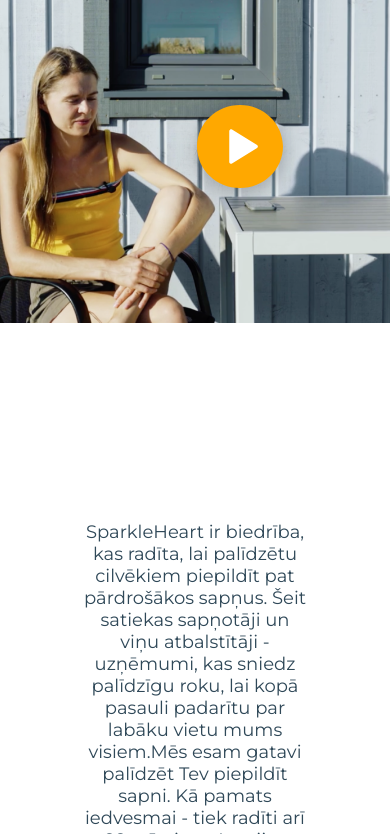
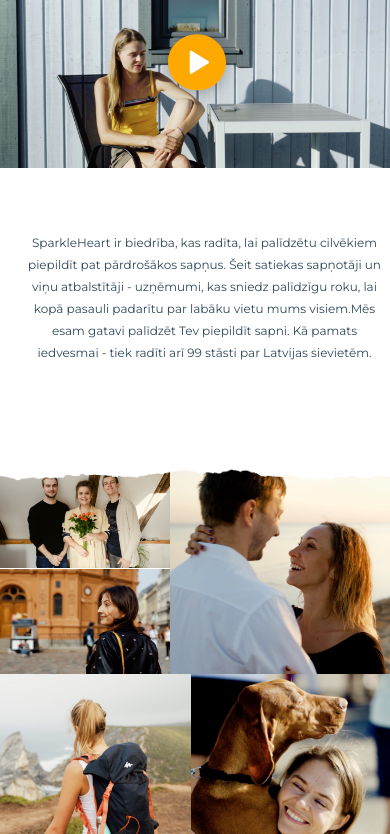
Before and after one commit to ArmPetri/Task_2_Armands_Petrikas, a plain HTML site: page index.html in a window 390 px wide. Shown: the part 93-927 px from the top of the page. Drawn offline with Linux system fonts and the light colour scheme.

Commit message:
Modifications

```diff
--- a/index.html
+++ b/index.html
@@ -46,7 +46,7 @@
   <main class="main">
     <img class="hero-wave" src="assets/img/Union.png" alt="#">
     <section class="hero">
-      <img class="hero-image" src="../img/Sparkle Video 1.png" alt="">
+      <img class="hero-image" src="./assets/img/Sparkle Video 1.png" alt="">
       <img class="play-button" src="./assets/img/Vector.svg" alt="#">
     </section>
     <section class="description">
--- a/resource/scss/layout/_header.scss
+++ b/resource/scss/layout/_header.scss
@@ -5,7 +5,7 @@
   height: 92.51px;
   display: flex;
   flex-direction: row;
-  padding: 0px 62px;
+  padding: 0px 45px;
   position: relative;
   z-index: 3;
   margin: 0;
@@ -22,6 +22,8 @@
   }
 
   .nav {
+
+
     .nav-link {
       font-family: fonts.$MontserratM;
       font-style: normal;
@@ -44,6 +46,8 @@
 
     .language {
       appearance: none;
+      -moz-appearance: none;
+      -webkit-appearance: none;
       border: none;
       font-family: fonts.$MontserratM;
       font-style: normal;
@@ -51,9 +55,7 @@
       font-size: 18px;
       line-height: 22px;
       color: colors.$navbar;
-      padding-bottom: 5.5px;
-      margin-right: 2px;
-      margin-left: 30px;
+      margin-left:24px;
 
       &:focus {
         border: none;
@@ -114,7 +116,7 @@
     height: 45px;
     margin-top: 33px;
     padding-bottom: 3px;
-    margin-left: 242px;
+    margin-left: 258px;
   }
   .mobile-nav {
 		display: none;
@@ -157,6 +159,7 @@
     height: 58.09px;
     justify-content: space-between;
     text-align: center;
+    padding: 0 20px;
 
     .logo {
       position: static;
--- a/resource/scss/layout/_main.scss
+++ b/resource/scss/layout/_main.scss
@@ -7,27 +7,27 @@
 
   .hero-wave {
     position: absolute;
-    margin-top: -0.1rem;
+    margin-top: -0.4rem;
     left: 0;
     width: 100%;
     z-index: 2;
   }
 
   .hero {
-    background-image: url("../img/Sparkle Video 1.png");
     width: 100%;
-    background-position: center;
-    background-repeat: no-repeat;
-    background-size: cover;
+    height: auto;
+    z-index: 1;
     position: relative;
-    top: -3rem;
-    z-index: 1;
+    margin-top: -1.2rem;
 
     .play-button {
+      transition: all 0.1s ease-in-out;
+      margin: 0;
       position: absolute;
-      top: 42.3%;
-      left:45.4%;
-      transition: all 0.1s ease-in-out;
+      top: 50%;
+      left: 50.5%;
+      -ms-transform: translate(-50%, -50%);
+      transform: translate(-50%, -50%);
 
       &:hover {
       opacity: 0.9;
@@ -35,10 +35,15 @@
       }
     }
   }
+
+  .hero-image {
+    width: 100%;;
+    height: auto
+  }
 }
 
 .description {
-  padding: 102px 356px 150px;
+  padding: 132px 355px 150px;
   font-family: fonts.$Montserrat;
   font-style: normal;
   font-weight: 400;
@@ -46,6 +51,12 @@
   line-height: 22px;
   text-align: center;
   color: colors.$dark-blue;
+
+  p {
+    margin-right: -19px;
+    margin-bottom: -24px;
+    padding-bottom: 45px;
+  }
 }
 
 .people {
@@ -345,7 +356,7 @@
   padding: 0 168px 63px;
   z-index: 2;
   height: 481.32px;
-  background-image: url(../../../assets/img/Subtract.png);
+  background-image: url(../img/Subtract.png);
 
   h3 {
     font-family: fonts.$Oswald;
@@ -449,7 +460,15 @@
 // Media Queries
 @media (min-width: 1201px) {
     .hero {
-  height: 722px;
+    height: 722px;
+    top: -1rem;
+    position: relative;
+
+    .play-button {
+      min-width: 86px;
+       min-height: 83px;
+     }
+
   }
   .mobile-nav {
     display: none;
@@ -458,8 +477,17 @@
 
 @media (max-width: 1200px) {
   .hero {
-    height: 406px;
-    background-size: contain;
+    max-height: 722px;
+
+    width: 100%;
+    top: 1rem;
+    background-size: cover;
+
+    .play-button {
+      max-width: 86px;
+       max-height: 83px;
+     }
+
     }
 
   .description {
@@ -517,12 +545,29 @@
 }
 
 @media (max-width: 768px) {
+  .hero {
+    position: unset;
+    background-size: contain;
+    max-width: 100%;
+
+    .play-button {
+      min-width: 50px;
+      min-height: 48.26px;
+     }
+  }
+
   .hero-wave {
     position: absolute;
     margin-top: -0.1rem;
     left: 0;
     width: 100%;
+    height: auto;
     z-index: 2;
+  }
+
+  .description {
+    padding: 80px 20px;
+    font-size: 12px;
   }
 
   .call-to-action {
@@ -593,11 +638,16 @@
         }
       }
 
+      .ripped-top {
+        height: 24px;
+      }
+
       .ripped-bottom {
         position: absolute;
         left: 0;
         z-index: 1;
-        height: 60px;
+        height: 50px;
+        bottom: 0.1px;
       }
   }
 
```
Also changed, not shown: assets/css/style.css, 1 other file.
